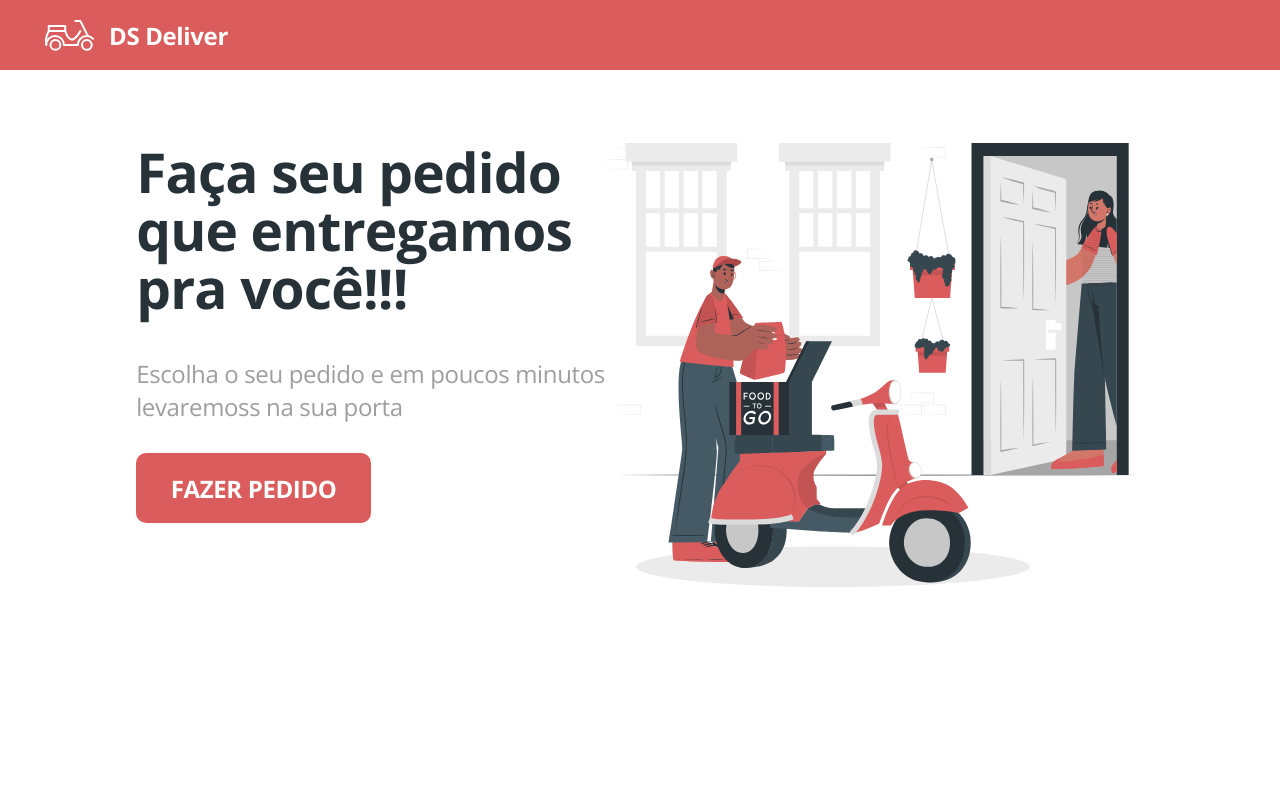
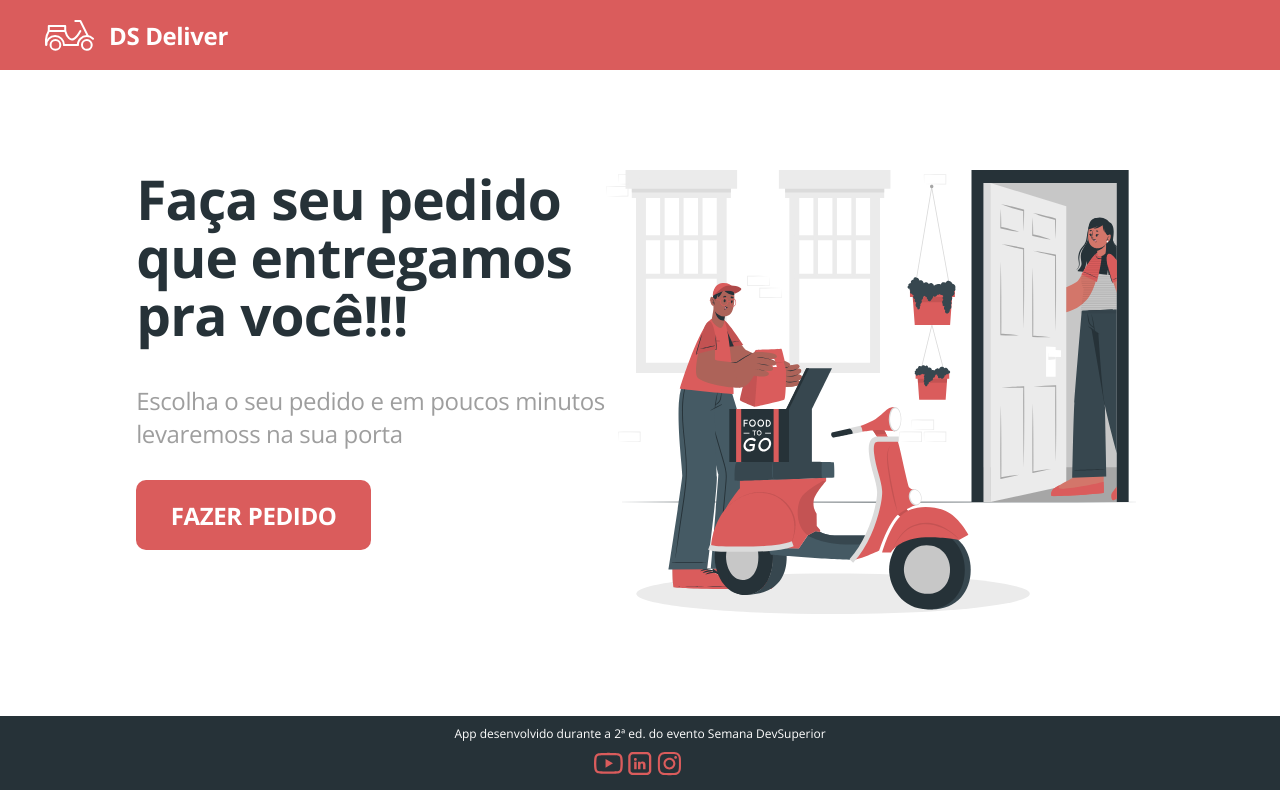
Before and after one commit to FDaniloSoares/dsdeliver-front-web, a React (Create React App) app: page / in a window 1280 px wide. Shown: the top 800 px of the page. Built offline with nearby package versions, Linux system fonts and the light colour scheme; no server answers.

Commit message:
final adjustment

```diff
--- a/src/home/styles.css
+++ b/src/home/styles.css
@@ -1,6 +1,6 @@
 .home-container {
-    padding-top: 73px;
-    height: 100vh;
+  padding-top: 100px;
+  height: calc(100vh - 254px);
 }
 
 .home-container h1 {
```
Lines whose indentation alone changed are shown as unchanged.
